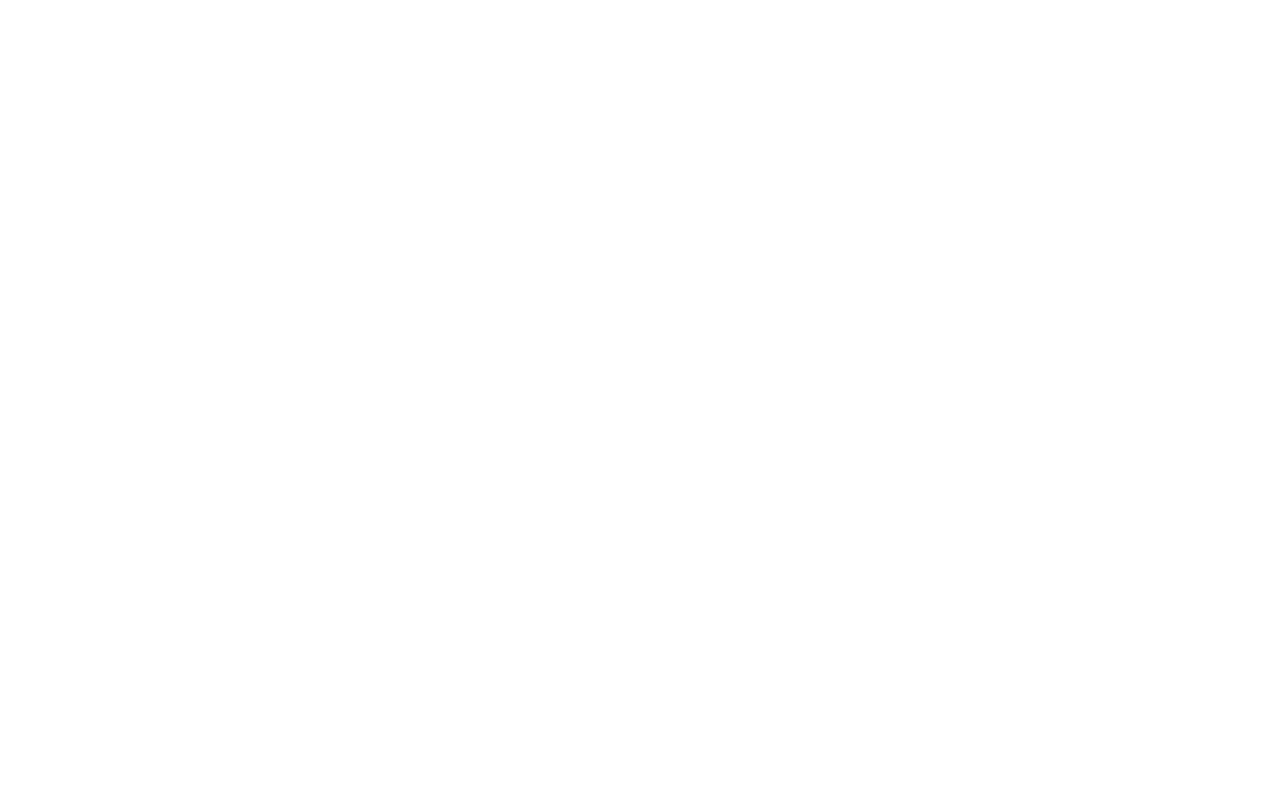
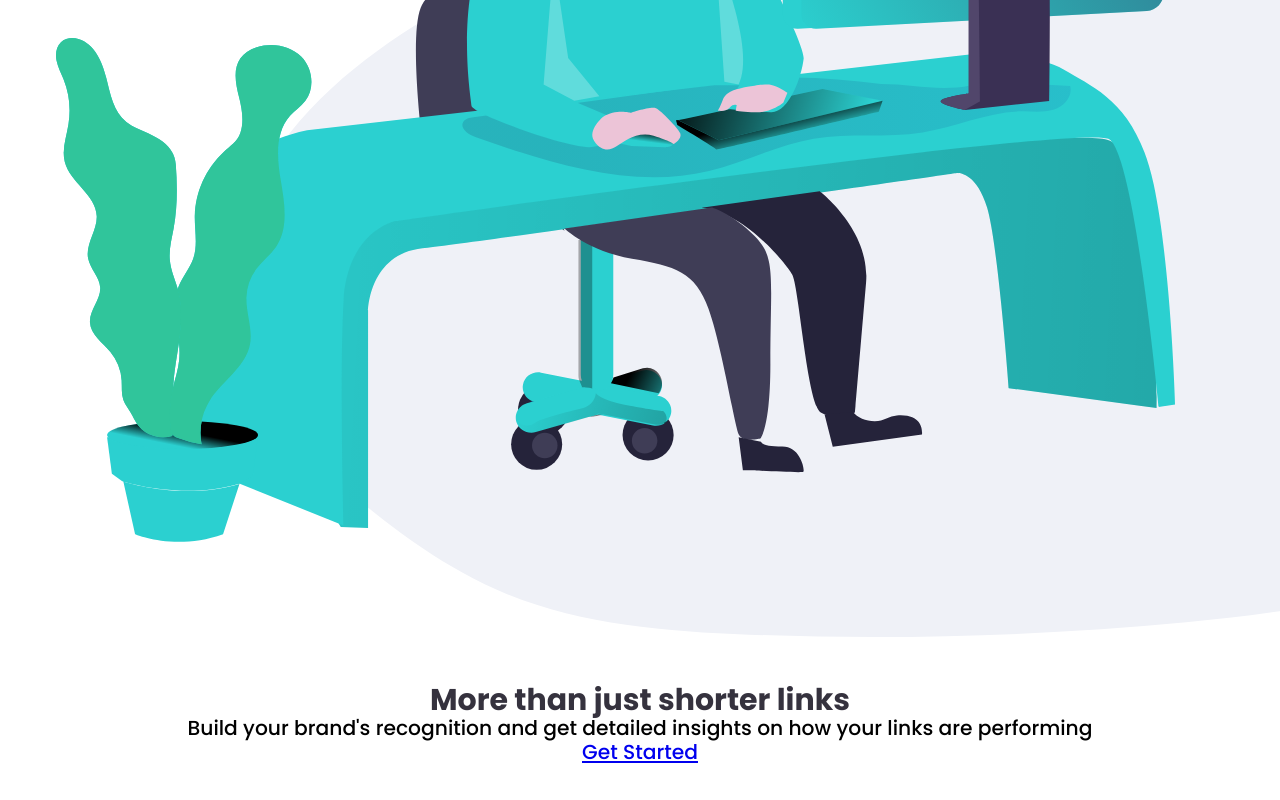
Before and after one commit to byKriz/react-url-short-api, a React (Vite) app: page / in a window 1280 px wide. Shown: the part 611-1411 px from the top of the page. Before the commit the page ends 800 px from the top, so only its background shows below. Built offline with nearby package versions, Linux system fonts and the light colour scheme.

Commit message:
agregando la seccion de hero

```diff
--- a/src/App.jsx
+++ b/src/App.jsx
@@ -1,6 +1,7 @@
 import { useState } from 'react'
 import './App.css'
 import { Header } from './components/Header/Header'
+import { Hero } from './containers/Hero/Hero'
 
 function App() {
   // const [count, setCount] = useState(0)
@@ -8,6 +9,7 @@
   return (
     <div className="App">
       <Header />
+      <Hero />
 
     </div>
   )
--- /dev/null
+++ b/src/containers/Hero/Hero.jsx
@@ -0,0 +1,21 @@
+import React from "react";
+import styles from "./Hero.module.scss";
+import ilustration from "../../assets/icons/illustration-working.svg";
+
+export const Hero = () => {
+  return (
+    <section className={styles.Hero}>
+      <div className={styles.imgContainer}>
+        <img src={ilustration} alt="ilustration-working" />
+      </div>
+      <div className={styles.textContainer}>
+        <h1>More than just shorter links</h1>
+        <p>
+          Build your brand's recognition and get detailed insights on how your
+          links are performing
+        </p>
+        <a href="#">Get Started</a>
+      </div>
+    </section>
+  );
+};
--- /dev/null
+++ b/src/containers/Hero/Hero.module.scss
@@ -0,0 +1,33 @@
+@import "../../sass/variables";
+
+.Hero {
+    width: 100%;
+    display: flex;
+    justify-content: center;
+    align-items: center;
+    flex-direction: column;
+}
+
+.imgContainer {
+    width: 100%;
+    margin-bottom: 40px;
+
+    img {
+        width: 133vw;
+    }
+}
+
+.textContainer {
+    width: 100%;
+    display: flex;
+    align-items: center;
+    justify-content: center;
+    flex-direction: column;
+    text-align: center;
+
+    h1 {
+        font-size: 30px;
+        font-weight: 700;
+        color: $very-dark-blue;
+    }
+}
```
